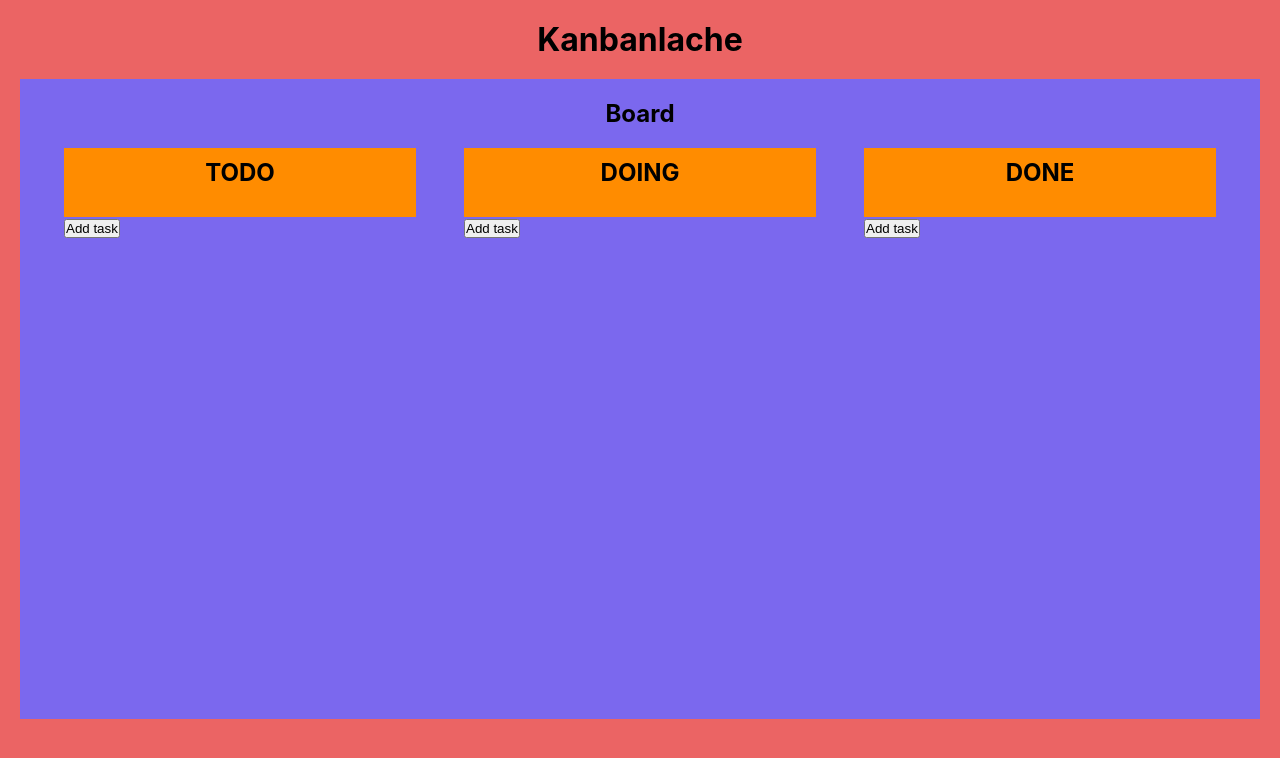
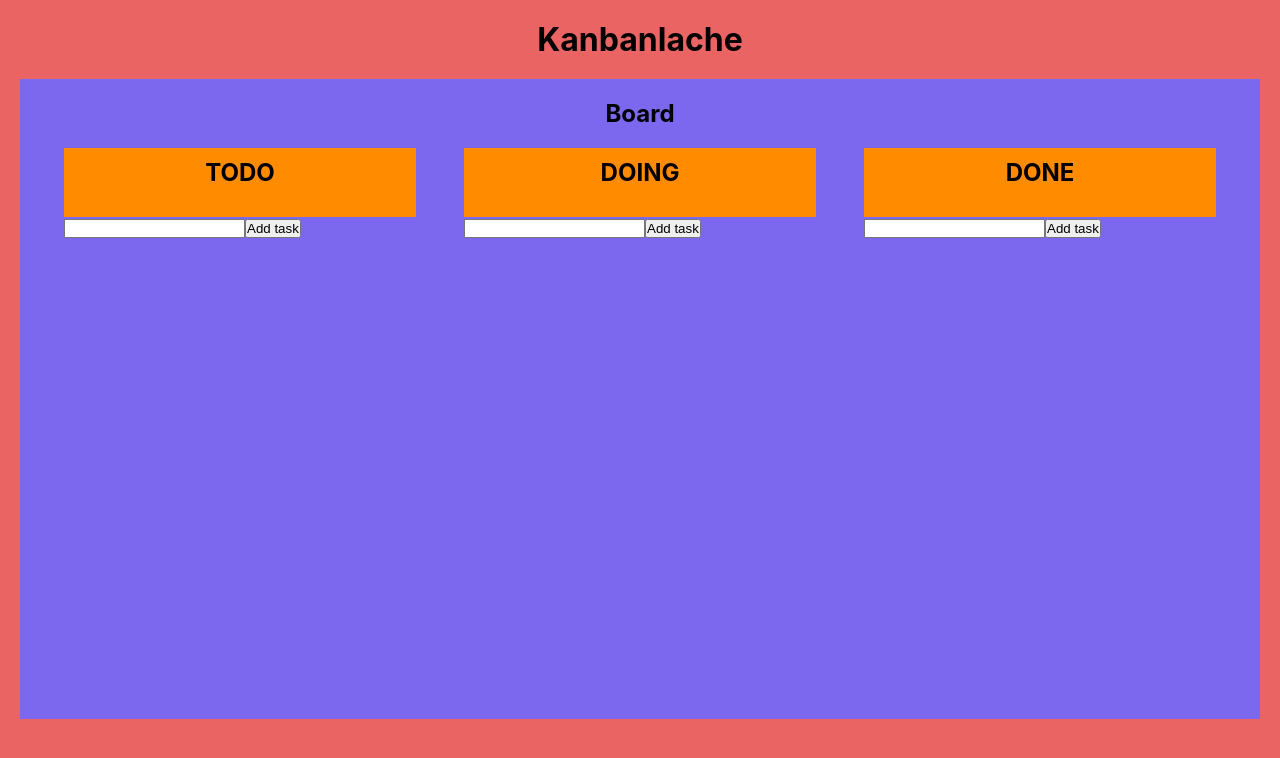
Before and after one commit to lgvaioli/kanbanlache, a React (Create React App) app in the folder frontend/: page / in a window 1280 px wide. Shown: the top 758 px of the page. Built offline with nearby package versions, Linux system fonts and the light colour scheme.

Commit message:
Hoisted a bunch of state into Board. [WIP]

```diff
--- a/frontend/src/Board.js
+++ b/frontend/src/Board.js
@@ -2,19 +2,63 @@ import React from 'react';
 import styles from './Board.module.css'
 import Section from './Section';
 
-/**
- *
- * @param {Objects} props An object with shape { name, sections }, where 'name' is the
- * name which will be shown atop the Board, and 'sections' is an array of sections
- * names.
- */
-function Board(props) {
+class Board extends React.Component {
+  constructor(props) {
+    super(props);
+
+    // Create and initialize empty 2D array.
+    const tasks = new Array(props.sections.length);
+    for (let i = 0; i < tasks.length; i++) {
+      tasks[i] = [];
+    }
+
+    this.state = {
+      // Array of sections tasks. tasks[0] are the tasks of the first (left-most)
+      // section, tasks[1] are the tasks of the second section, and so on.
+      // tasks[0][0] is the first task of the first section.
+      tasks: tasks,
+
+      // Tasks inputs, taskInput[0] is the <input>'s value of the first section and so on.
+      taskInput: [],
+    };
+  }
+
+  onAddTask = (sectionIndex) => {
+    const tasks = this.state.tasks.slice();
+    tasks[sectionIndex].push(this.state.taskInput[sectionIndex]);
+
+    const taskInput = this.state.taskInput.slice();
+    taskInput[sectionIndex] = '';
+
+    this.setState({
+      tasks: tasks,
+      taskInput: taskInput,
+    });
+  }
+
+  // Callback used by Sections to update their taskInputs.
+  updateTaskInput = (sectionIndex, value) => {
+    const taskInput = this.state.taskInput.slice();
+    taskInput[sectionIndex] = value;
+    this.setState({
+      taskInput: taskInput,
+    });
+  }
+
+  render() {
     // Calculate width dynamically and set it with inline CSS.
-  const widthNum = (100 / props.sections.length) - 4;
+    // The "- 4" is just so the sections don't take the whole horizontal width.
+    const widthNum = (100 / this.props.sections.length) - 4;
 
-  const sections = props.sections.map((sectionName) =>
+    const sections = this.props.sections.map((sectionName, index) =>
       <div style={{ width: `${widthNum.toString()}%`, }}>
-      <Section name={sectionName}/>
+        <Section
+          name={sectionName}
+          tasks={this.state.tasks[index]}
+          taskInput={this.state.taskInput[index]}
+          updateTaskInput={(value) => this.updateTaskInput(index, value)}
+          onAddTask={() => this.onAddTask(index)}
+        />
       </div>);
 
     const sectionsContainerLayout = {
@@ -26,10 +70,11 @@ function Board(props) {
 
     return (
       <div className={styles.Board}>
-      <h2>{props.name}</h2>
+        <h2>{this.props.name}</h2>
         {sectionsContainer}
       </div>
     );
   }
+}
 
 export default Board;
--- a/frontend/src/Section.js
+++ b/frontend/src/Section.js
@@ -6,31 +6,23 @@ import Task from './Task'
 class Section extends React.Component {
   constructor(props) {
     super(props);
-
-    this.state = {
-      name: props.name,
-      tasks: [],
-    };
   }
 
-  onClick = () => {
-    const tasks = this.state.tasks.slice();
-    tasks.push('new task');
-    this.setState({
-      tasks: tasks,
-    });
+  handleChange = (event) => {
+    this.props.updateTaskInput(event.target.value);
   }
 
   render() {
-    const tasks = this.state.tasks.map((el) => <Task text={el}/>)
+    const tasks = this.props.tasks.map((el) => <Task text={el}/>)
 
     return (
       <div>
         <div className={styles.Section}>
-          <h2>{this.state.name}</h2>
+          <h2>{this.props.name}</h2>
           {tasks}
         </div>
-        <button onClick={this.onClick}>Add task</button>
+        <input type='text' value={this.props.taskInput} onChange={this.handleChange}/>
+        <button onClick={this.props.onAddTask}>Add task</button>
       </div>
     );
   }
--- a/frontend/src/Task.js
+++ b/frontend/src/Task.js
@@ -8,7 +8,7 @@ function Task(props) {
       <button>Remove</button>
       <button>Promote</button>
       <button>Demote</button>
-      <h2>Task: {props.text}</h2>
+      <h2>{props.text}</h2>
     </div>
   );
 }
```
Lines whose indentation alone changed are shown as unchanged.
